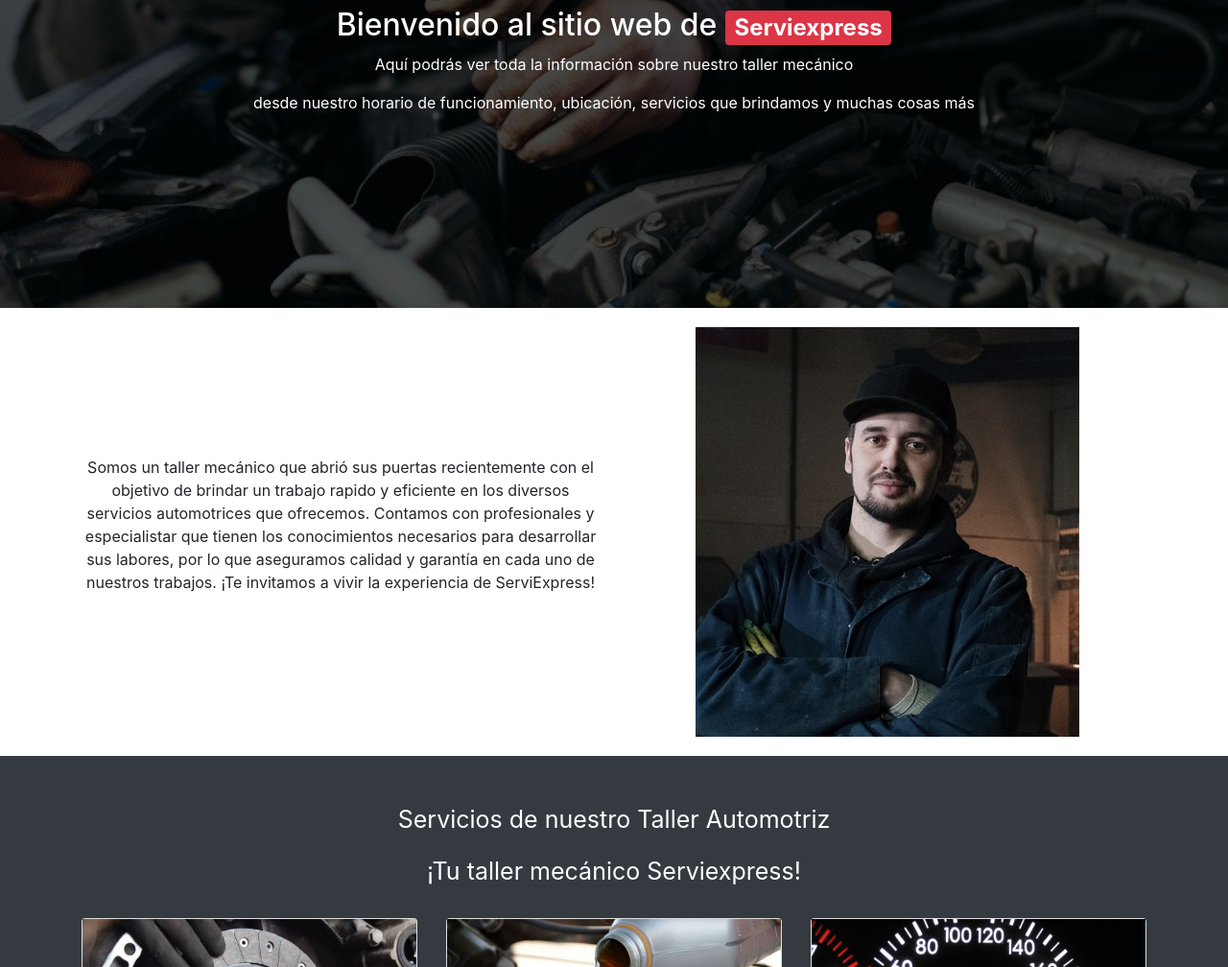
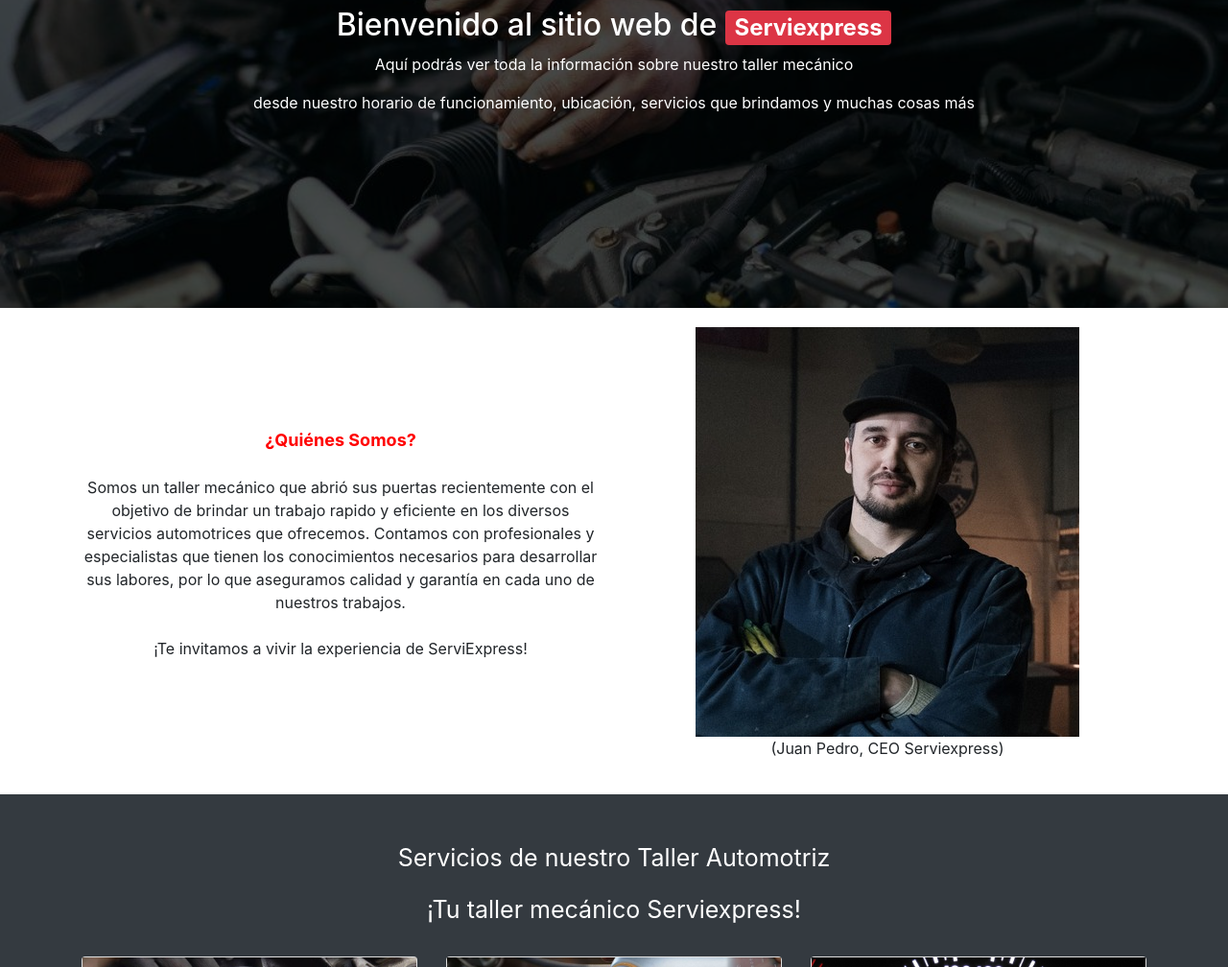
Before and after one commit to crisodegaardv/Templates-FE-Serviexpress, a plain HTML site: page index.html in a window 1280 px wide. Shown: the part 261-1269 px from the top of the page at 96% size. Drawn offline with nearby package versions, Linux system fonts and the light colour scheme.

Commit message:
seccion nosotros fixed

```diff
--- a/index.html
+++ b/index.html
@@ -75,15 +75,20 @@
       <div class="container">
         <div class="row">
           <div class="col-sm d-flex align-items-center">
-            <p class="text-center">Somos un taller mecánico que abrió sus puertas recientemente con el objetivo de
+            <p class="text-center"><span class="span-h2">¿Quiénes Somos? </span>
+              <br>
+              <br>
+              Somos un taller mecánico que abrió sus puertas recientemente con el objetivo de
               brindar un trabajo rapido y eficiente en los diversos servicios automotrices que ofrecemos.
-              Contamos con profesionales y especialistar que tienen los conocimientos necesarios para
+              Contamos con profesionales y especialistas que tienen los conocimientos necesarios para
               desarrollar sus labores, por lo que aseguramos calidad y garantía en cada uno de nuestros trabajos.
-
-              ¡Te invitamos a vivir la experiencia de ServiExpress!</p>
+              <br>
+              <br>
+             ¡Te invitamos a vivir la experiencia de ServiExpress!</p>
             </div>
-            <div class="col-sm d-flex justify-content-center">
+            <div class="col-sm d-flex flex-column justify-content-center">
               <img src="/img/Juan-Pedro.jpg" alt="juan-pedro" class="mx-auto">
+              <p class="text-center">(Juan Pedro, CEO Serviexpress)</p>
             </div>
           </div>
         </div>
--- a/style.css
+++ b/style.css
@@ -14,6 +14,11 @@
     text-align: center;
 }
 
+.span-h2 {
+    font-size: large;
+    color: red;
+    font-weight: bold;
+}
 /*Sección Navbar*/
 #nav-icon-items {
     margin-left: 50px;
```
